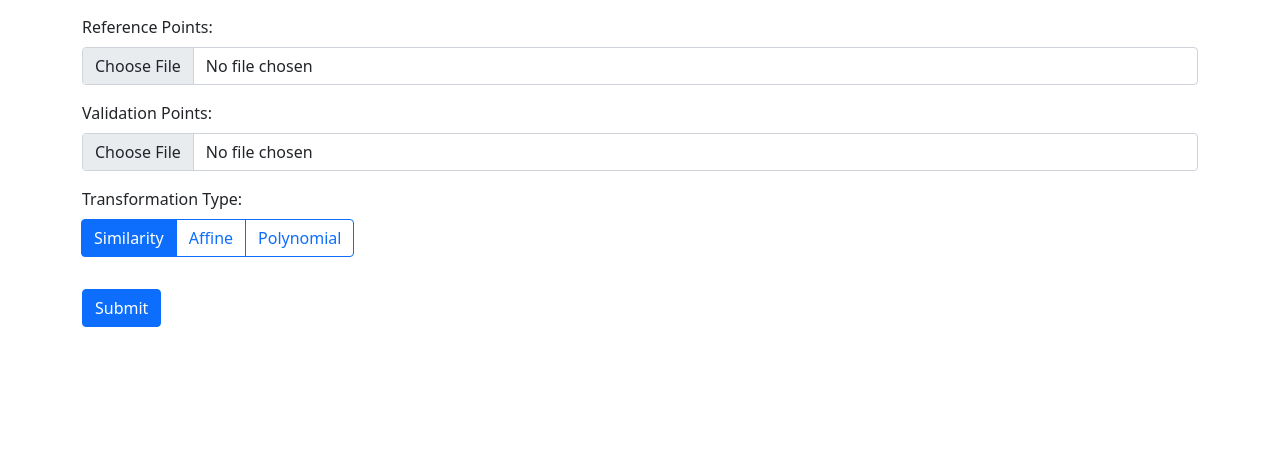
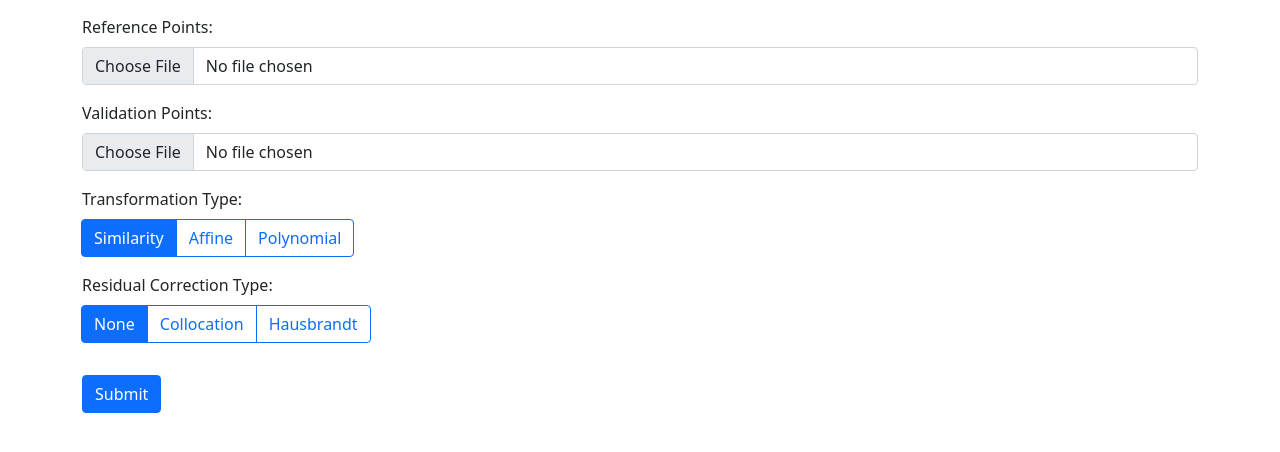
Before and after one commit to georgeouzou/survgr, a Django app: page /procrustes/ in a window 1280 px wide. Shown: the part 130-582 px from the top of the page. Run offline with Django 3.2, Linux system fonts and the light colour scheme; some libraries are stand-ins or nearby versions.

Commit message:
add residual correction types

```diff
--- a/procrustes/forms.py
+++ b/procrustes/forms.py
@@ -7,6 +7,11 @@ class TransformationType(enum.Enum):
 	Affine = 1
 	Polynomial = 2
 
+@enum.unique
+class ResidualCorrectionType(enum.Enum):
+	NoCorrection = 0
+	Collocation = 1
+	Hausbrandt = 2
 
 class ReferencePointsForm(forms.Form):
 	reference_points = forms.FileField(
@@ -34,3 +39,15 @@ class ReferencePointsForm(forms.Form):
 			attrs={'class': 'btn-check'},
 		)
 	)
+	residual_correction_type = forms.ChoiceField(
+		choices=[
+			(ResidualCorrectionType.NoCorrection.value, 'None'),
+			(ResidualCorrectionType.Collocation.value, ResidualCorrectionType.Collocation.name),
+			(ResidualCorrectionType.Hausbrandt.value, ResidualCorrectionType.Hausbrandt.name),
+		],
+		initial = ResidualCorrectionType.NoCorrection.value,
+		label = 'Residual Correction Type',
+		widget=forms.RadioSelect(
+			attrs={'class': 'btn-check'},
+		)
+	)
--- a/procrustes/static/procrustes/js/index.js
+++ b/procrustes/static/procrustes/js/index.js
@@ -127,17 +127,29 @@ $('#form_input').submit(function(event) {
         processData: false,
         contentType: false,
     }).done(function (json_output){
-        generate_covariance_plot(json_output.collocation);
-        //$("#output_transformation_params").append(generate_reference_coordinate_table(json_output));
-        transformation = json_output.transformation;
-        $("#output_transformation_params").append(
-            generate_statistics_table(`${transformation.type} Transformation Statistics`, transformation.statistics)
-        );
-        if ("validation" in json_output) {
-            validation = json_output.validation
+        {
+            let transformation = json_output.transformation;
             $("#output_transformation_params").append(
-                generate_statistics_table(`Validation Statistics`, validation.statistics)
+                generate_statistics_table(`${transformation.type} Transformation Reference Statistics`, transformation.statistics)
             );
+        }
+        {
+            let transformation = json_output.transformation;
+            if ("validation_statistics" in transformation) {
+                $("#output_transformation_params").append(
+                    generate_statistics_table(`${transformation.type} Transformation Validation Statistics`, transformation.validation_statistics)
+                );
+            }
+        }
+
+        if ("collocation" in json_output) {
+            let collocation = json_output.collocation;
+            generate_covariance_plot(collocation);
+            if ("validation_statistics" in collocation) {
+                $("#output_transformation_params").append(
+                    generate_statistics_table(`Collocation Validation Statistics`, collocation.validation_statistics)
+                );
+            }
         }
     }).fail(function (jqXHR) {
     });
--- a/procrustes/templates/procrustes/index.html
+++ b/procrustes/templates/procrustes/index.html
@@ -10,7 +10,9 @@
     <!--Bootstrap 5-->
     <link href="https://cdn.jsdelivr.net/npm/bootstrap@5.1.3/dist/css/bootstrap.min.css" rel="stylesheet" integrity="sha384-1BmE4kWBq78iYhFldvKuhfTAU6auU8tT94WrHftjDbrCEXSU1oBoqyl2QvZ6jIW3" crossorigin="anonymous">
     <script src="https://cdn.jsdelivr.net/npm/bootstrap@5.1.3/dist/js/bootstrap.bundle.min.js" integrity="sha384-ka7Sk0Gln4gmtz2MlQnikT1wXgYsOg+OMhuP+IlRH9sENBO0LRn5q+8nbTov4+1p" crossorigin="anonymous"></script>
-    <!--<link rel="stylesheet" href="https://cdn.jsdelivr.net/npm/bootswatch@5.1.3/dist/lumen/bootstrap.min.css">-->
+    <!--
+    <link rel="stylesheet" href="https://cdn.jsdelivr.net/npm/bootswatch@5.1.3/dist/lumen/bootstrap.min.css">
+    -->
     <!--Plotly-->
     <script src="https://cdn.plot.ly/plotly-2.11.1.min.js"></script>
 </head>
@@ -47,6 +49,19 @@
                         {% endfor %}
                         </div>
                     </div>
+                    <label class="form-label" for="id_residual_correction_type">
+                        {{ form.residual_correction_type.label }}:
+                    </label>
+                    <div class="pb-3">
+                        <div class="btn-group" role="group" id="id_residual_correction_type">
+                        {% for radio in form.residual_correction_type %}
+                            {{ radio.tag }}
+                            <label class="btn btn-outline-primary" for="{{ radio.id_for_label }}">
+                                {{ radio.choice_label }}
+                            </label>
+                        {% endfor %}
+                        </div>
+                    </div>
                 </div>
                 <div class="pb-3">
                     <button class="btn btn-primary">Submit</button>
--- a/procrustes/views.py
+++ b/procrustes/views.py
@@ -4,7 +4,7 @@ import csv
 import numpy as np
 from django.shortcuts import render
 from django.http import HttpResponse
-from .forms import ReferencePointsForm, TransformationType
+from .forms import ReferencePointsForm, TransformationType, ResidualCorrectionType
 from . import fit
 
 # utility
@@ -38,15 +38,20 @@ def upload_reference(request):
 			else:
 				tr = fit.PolynomialTransformation2D(source_coords, target_coords)
 
-			collocation = fit.Collocation(source_coords, target_coords, tr)
+			tr_stats = fit.ResidualStatistics(source_coords, target_coords, tr)
 
-			tr_stats = fit.ResidualStatistics(source_coords, target_coords, tr)
+			rescor_type = ResidualCorrectionType(int(form_data.cleaned_data['residual_correction_type']))
+			has_residual_correction = rescor_type != ResidualCorrectionType.NoCorrection
+			if rescor_type == ResidualCorrectionType.Collocation:
+				rescor = fit.Collocation(source_coords, target_coords, tr)
 
 			has_validation = form_data.cleaned_data['validation_points'] is not None
 			if has_validation:
 				f = io.TextIOWrapper(form_data.cleaned_data['validation_points'], encoding='utf-8')
 				val_source_coords, val_target_coords = _read_reference_points(f)
-				val_stats = fit.ResidualStatistics(val_source_coords, val_target_coords, collocation)
+				val_stats = fit.ResidualStatistics(val_source_coords, val_target_coords, tr)
+				if has_residual_correction:
+					val_stats_rescor = fit.ResidualStatistics(val_source_coords, val_target_coords, rescor)
 			else:
 				validation_statistics = None
 
@@ -63,21 +68,25 @@ def upload_reference(request):
 				},
 				"transformation": {
 					"type": transf_type.name,
+					"fitted_parameters": tr.get_parameters().tolist(),
 					"statistics": tr_stats.__dict__,
-					"fitted_parameters": tr.get_parameters().tolist(),
 				},
-				"collocation": {
+			}
+
+			if has_residual_correction:
+				collocation = rescor
+				result["collocation"] = {
 					"distance_intervals": collocation.cov_func.distance_intervals.tolist(),
 					"empirical_cov": collocation.cov_func.empirical_cov.tolist(),
 					"fitted_cov": collocation.cov_func.fitted_cov.tolist(),
-				},
-			}
+				}
 
 			if has_validation:
-				result["validation"] = {
-					"statistics": val_stats.__dict__,
-				}
+				result["transformation"]["validation_statistics"] = val_stats.__dict__
+				if has_residual_correction:
+					result["collocation"]["validation_statistics"] = val_stats_rescor.__dict__
 
+			print(result)
 			return json_response(result)
 
 	return index(request)
```
